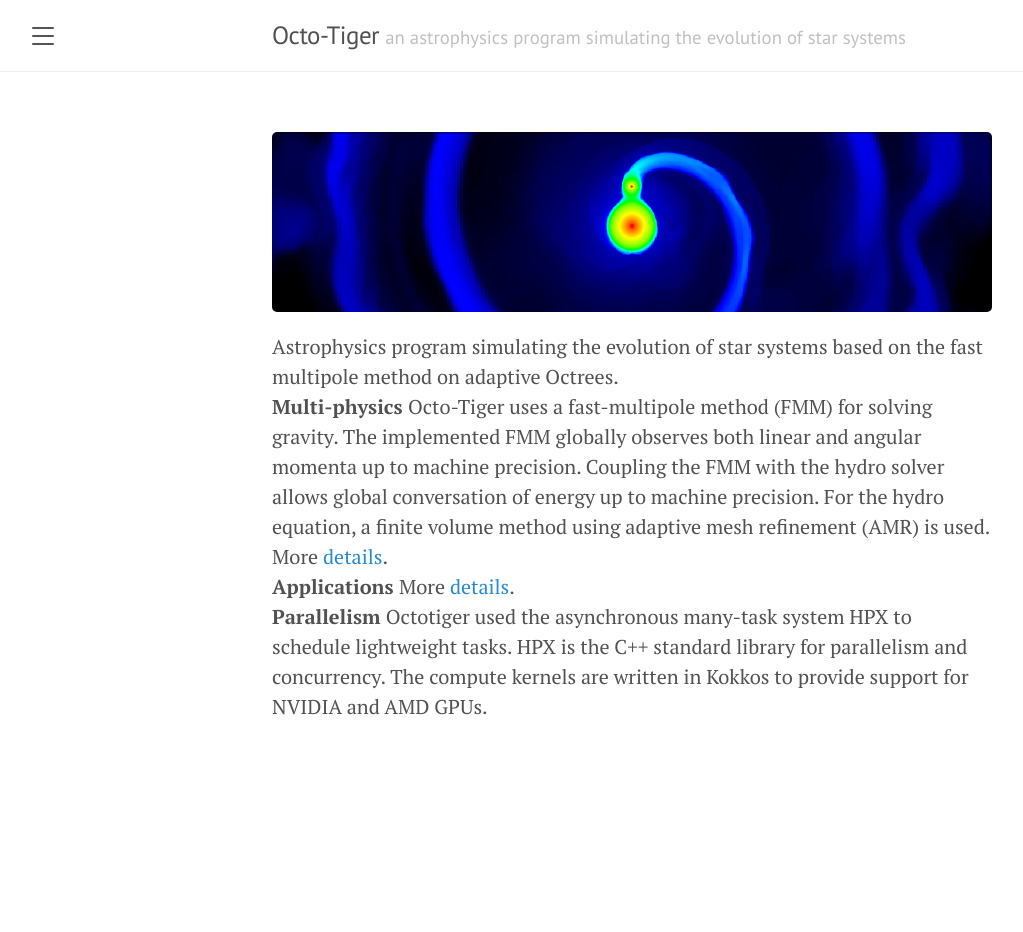
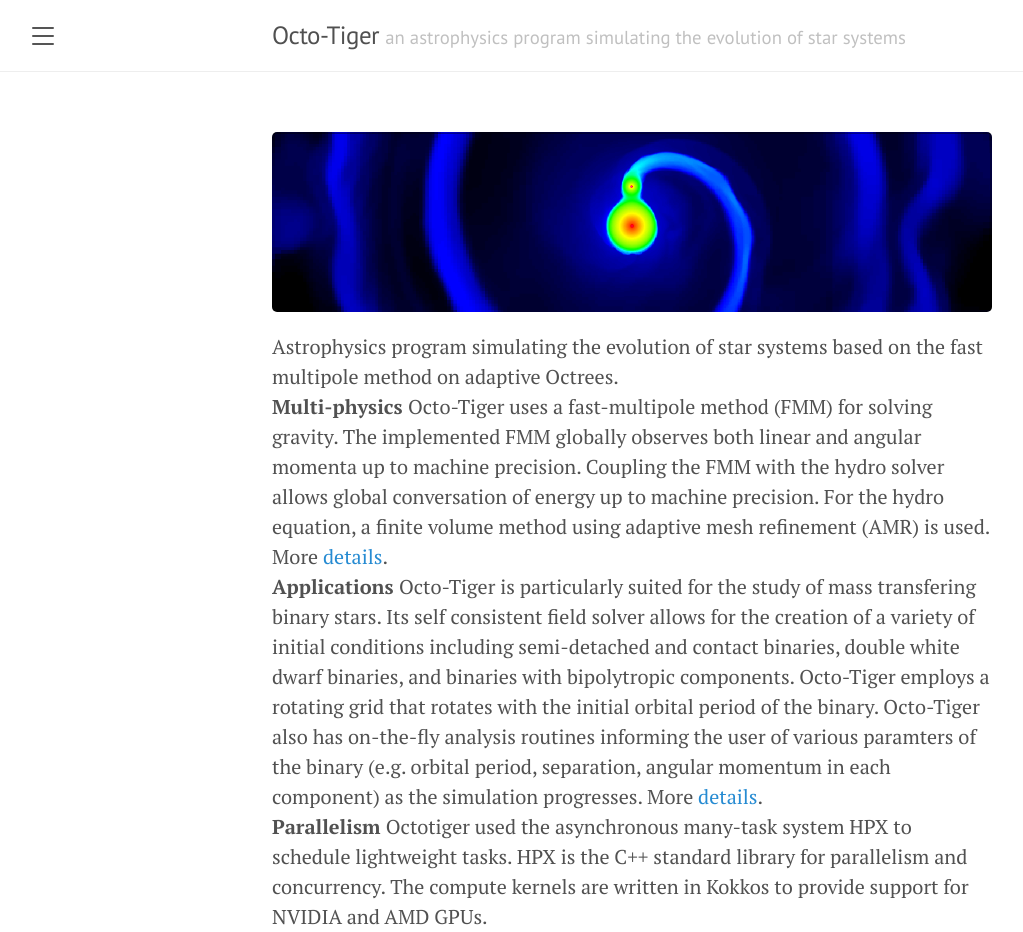
Before and after one commit to octotiger/octotiger.github.io, a Jekyll site: the page built from index.html, in a window 1280 px wide. Shown: the whole page, without its empty margins (8-1031 px from the left). Built offline with Jekyll 4.4.1, drawn with Linux system fonts in a browser that asks for light colours; the list of posts is cut into pages by our own code; before the commit the page ends 900 px from its top, so only the background shows below that.

Commit message:
Update index.html

```diff
--- a/index.html
+++ b/index.html
@@ -12,7 +12,11 @@ Astrophysics program simulating the evolution of star systems based on the fast
 
 <b> Multi-physics </b> Octo-Tiger uses a fast-multipole method (FMM) for solving gravity. The implemented FMM globally observes both linear and angular momenta up to machine precision. Coupling the FMM with the hydro solver allows global conversation of energy up to machine precision. For the hydro equation, a finite volume method using adaptive mesh refinement (AMR) is used. More <a href="{{ site.url }}/about">details</a>. <br>
 
-<b> Applications </b> More <a href="{{ site.url }}/science/"> details</a>. <br>
+<b> Applications </b> Octo-Tiger is particularly suited for the study of mass transfering binary stars. Its self consistent field solver allows for the
+creation of a variety of initial conditions including semi-detached and contact binaries, double white dwarf binaries, and binaries with bipolytropic components. Octo-Tiger employs
+ a rotating grid that rotates with the initial orbital period of the binary. Octo-Tiger also has on-the-fly analysis routines informing the user of various paramters
+of the binary (e.g. orbital period, separation, angular momentum in each component) as the simulation progresses.
+More <a href="{{ site.url }}/science/"> details</a>. <br>
 
 
 
```
